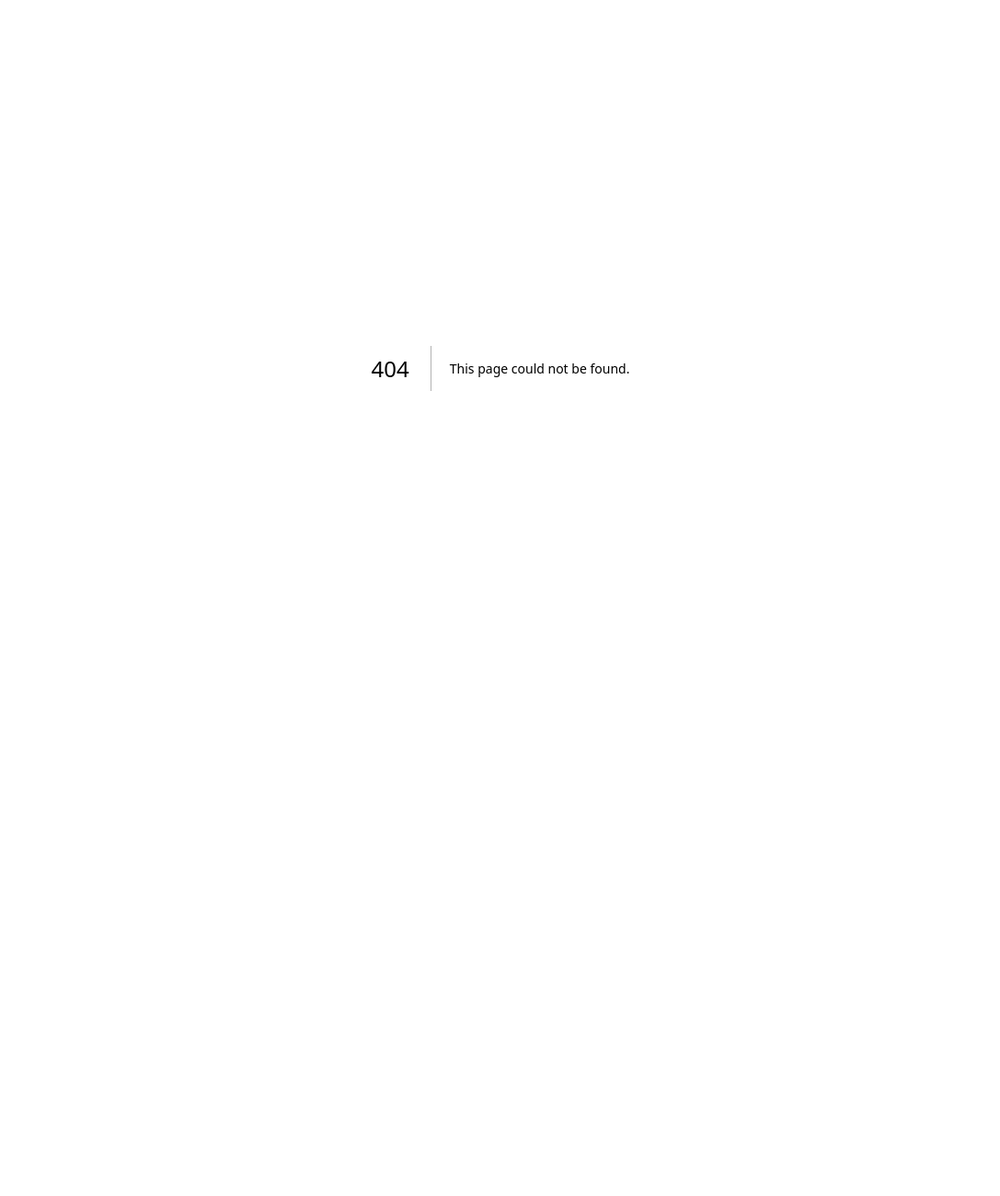
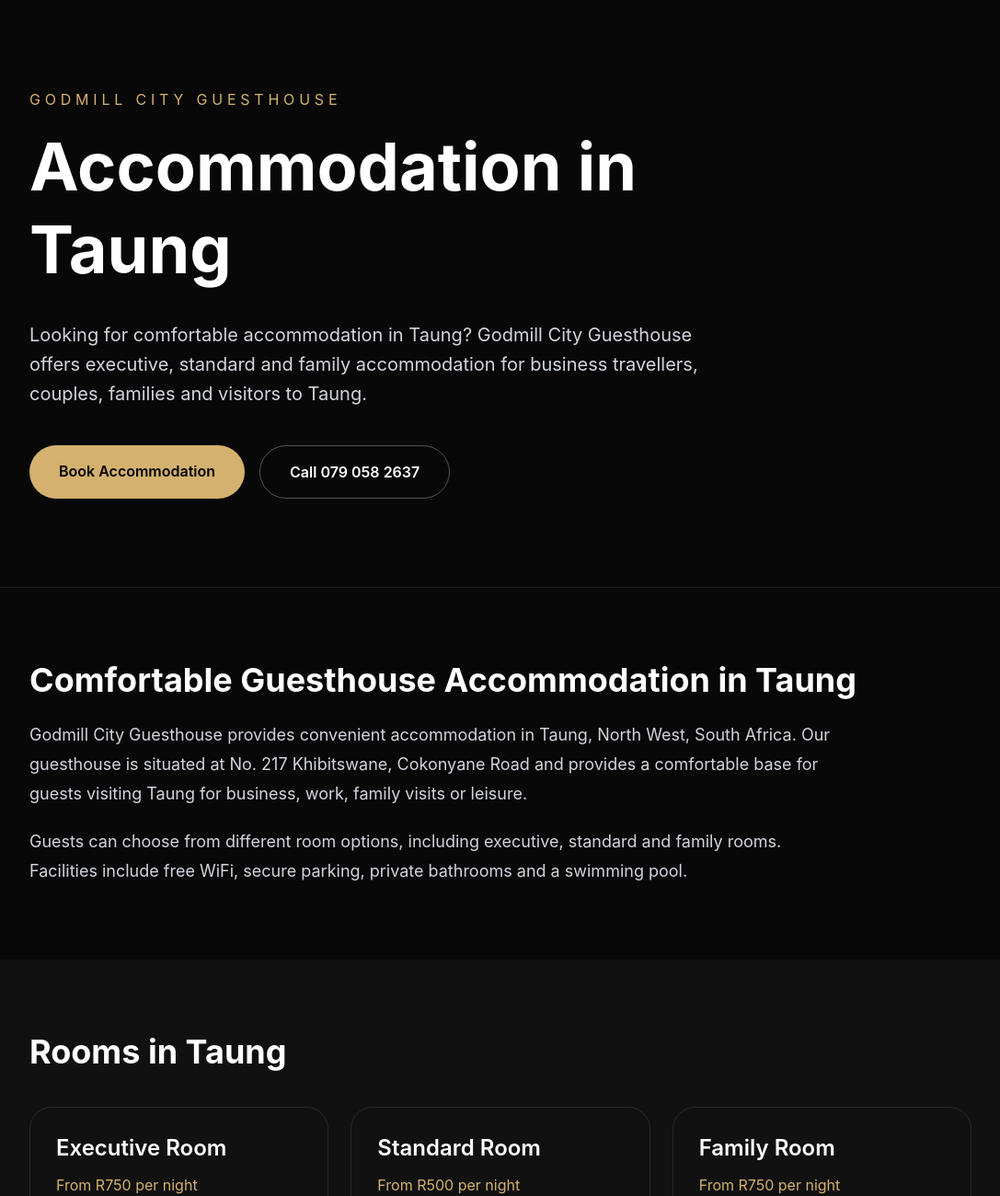
Before and after one commit to Romeogodwins/godmill-platform, a Next.js app: page /accommodation-taung in a window 1280 px wide. Before the commit this address had no page. Shown: the top 1300 px of the page at 92% size, without its empty margins (96-1183 px from the left). Before the commit the page ends 800 px from the top, so only its background shows below. Built offline with nearby package versions, Linux system fonts and the light colour scheme.

Commit message:
feat: add Taung accommodation SEO landing page

```diff
--- /dev/null
+++ b/app/accommodation-taung/page.tsx
@@ -0,0 +1,241 @@
+import type { Metadata } from "next";
+import Link from "next/link";
+
+export const metadata: Metadata = {
+  title: "Accommodation in Taung | Godmill City Guesthouse",
+  description:
+    "Looking for accommodation in Taung? Godmill City Guesthouse offers comfortable executive, standard and family rooms with free WiFi, secure parking and a swimming pool. Book direct.",
+  keywords: [
+    "accommodation in Taung",
+    "Taung accommodation",
+    "guesthouse in Taung",
+    "guest house Taung",
+    "places to stay in Taung",
+    "rooms in Taung",
+    "affordable accommodation Taung",
+    "bed and breakfast Taung",
+    "family accommodation Taung",
+    "Godmill City Guesthouse",
+  ],
+  alternates: {
+    canonical: "https://www.godmillcityguesthouse.com/accommodation-taung",
+  },
+  openGraph: {
+    title: "Accommodation in Taung | Godmill City Guesthouse",
+    description:
+      "Comfortable accommodation in Taung with free WiFi, secure parking, swimming pool and executive, standard and family rooms.",
+    url: "https://www.godmillcityguesthouse.com/accommodation-taung",
+    siteName: "Godmill City Guesthouse",
+    type: "website",
+  },
+};
+
+const faq = [
+  {
+    question: "Where can I find accommodation in Taung?",
+    answer:
+      "Godmill City Guesthouse provides accommodation in Taung at No. 217 Khibitswane, Cokonyane Road, with comfortable rooms for business travellers, couples, families and other visitors.",
+  },
+  {
+    question: "How much is accommodation at Godmill City Guesthouse?",
+    answer:
+      "Room rates start from R500 per night, depending on the room type and facilities selected.",
+  },
+  {
+    question: "Does Godmill City Guesthouse have WiFi?",
+    answer:
+      "Yes. Guests have access to complimentary WiFi during their stay.",
+  },
+  {
+    question: "Is secure parking available?",
+    answer:
+      "Yes. Secure parking is available for guests staying at Godmill City Guesthouse.",
+  },
+  {
+    question: "Does the guesthouse have a swimming pool?",
+    answer:
+      "Yes. Godmill City Guesthouse has a swimming pool available for guests.",
+  },
+  {
+    question: "Can I book accommodation in Taung online?",
+    answer:
+      "Yes. You can use the Godmill City Guesthouse online booking system to select your dates and room requirements.",
+  },
+];
+
+export default function AccommodationTaungPage() {
+  const faqSchema = {
+    "@context": "https://schema.org",
+    "@type": "FAQPage",
+    mainEntity: faq.map((item) => ({
+      "@type": "Question",
+      name: item.question,
+      acceptedAnswer: {
+        "@type": "Answer",
+        text: item.answer,
+      },
+    })),
+  };
+
+  return (
+    <main className="min-h-screen bg-[#080808] text-white">
+      <script
+        type="application/ld+json"
+        dangerouslySetInnerHTML={{ __html: JSON.stringify(faqSchema) }}
+      />
+
+      <section className="border-b border-white/10 px-6 py-24">
+        <div className="mx-auto max-w-5xl">
+          <p className="mb-4 uppercase tracking-[0.3em] text-[#d4b16f]">
+            Godmill City Guesthouse
+          </p>
+
+          <h1 className="max-w-4xl text-5xl font-bold leading-tight md:text-7xl">
+            Accommodation in Taung
+          </h1>
+
+          <p className="mt-8 max-w-3xl text-xl leading-8 text-gray-300">
+            Looking for comfortable accommodation in Taung? Godmill City
+            Guesthouse offers executive, standard and family accommodation for
+            business travellers, couples, families and visitors to Taung.
+          </p>
+
+          <div className="mt-10 flex flex-wrap gap-4">
+            <Link
+              href="/booking"
+              className="rounded-full bg-[#d4b16f] px-8 py-4 font-semibold text-black"
+            >
+              Book Accommodation
+            </Link>
+
+            <a
+              href="tel:+27790582637"
+              className="rounded-full border border-white/30 px-8 py-4 font-semibold"
+            >
+              Call 079 058 2637
+            </a>
+          </div>
+        </div>
+      </section>
+
+      <section className="px-6 py-20">
+        <div className="mx-auto max-w-5xl">
+          <h2 className="text-4xl font-bold">
+            Comfortable Guesthouse Accommodation in Taung
+          </h2>
+
+          <p className="mt-6 max-w-4xl text-lg leading-8 text-gray-300">
+            Godmill City Guesthouse provides convenient accommodation in Taung,
+            North West, South Africa. Our guesthouse is situated at No. 217
+            Khibitswane, Cokonyane Road and provides a comfortable base for
+            guests visiting Taung for business, work, family visits or leisure.
+          </p>
+
+          <p className="mt-5 max-w-4xl text-lg leading-8 text-gray-300">
+            Guests can choose from different room options, including executive,
+            standard and family rooms. Facilities include free WiFi, secure
+            parking, private bathrooms and a swimming pool.
+          </p>
+        </div>
+      </section>
+
+      <section className="bg-[#111] px-6 py-20">
+        <div className="mx-auto max-w-5xl">
+          <h2 className="text-4xl font-bold">Rooms in Taung</h2>
+
+          <div className="mt-10 grid gap-6 md:grid-cols-3">
+            <div className="rounded-3xl border border-white/10 p-7">
+              <h3 className="text-2xl font-semibold">Executive Room</h3>
+              <p className="mt-3 text-[#d4b16f]">From R750 per night</p>
+              <p className="mt-4 leading-7 text-gray-300">
+                Comfortable accommodation with air conditioning, WiFi, private
+                bathroom and Smart TV.
+              </p>
+            </div>
+
+            <div className="rounded-3xl border border-white/10 p-7">
+              <h3 className="text-2xl font-semibold">Standard Room</h3>
+              <p className="mt-3 text-[#d4b16f]">From R500 per night</p>
+              <p className="mt-4 leading-7 text-gray-300">
+                An affordable and comfortable option for travellers looking for
+                accommodation in Taung.
+              </p>
+            </div>
+
+            <div className="rounded-3xl border border-white/10 p-7">
+              <h3 className="text-2xl font-semibold">Family Room</h3>
+              <p className="mt-3 text-[#d4b16f]">From R750 per night</p>
+              <p className="mt-4 leading-7 text-gray-300">
+                Three-sleeper accommodation suitable for families and small
+                groups visiting Taung.
+              </p>
+            </div>
+          </div>
+        </div>
+      </section>
+
+      <section className="px-6 py-20">
+        <div className="mx-auto max-w-5xl">
+          <h2 className="text-4xl font-bold">
+            Why Stay at Godmill City Guesthouse?
+          </h2>
+
+          <div className="mt-10 grid gap-4 text-lg text-gray-300 md:grid-cols-2">
+            <p>✓ Free WiFi</p>
+            <p>✓ Secure guest parking</p>
+            <p>✓ Swimming pool</p>
+            <p>✓ Air-conditioned room options</p>
+            <p>✓ Private bathrooms</p>
+            <p>✓ Family accommodation</p>
+            <p>✓ Online booking</p>
+            <p>✓ Convenient Taung location</p>
+          </div>
+        </div>
+      </section>
+
+      <section className="bg-[#111] px-6 py-20">
+        <div className="mx-auto max-w-5xl">
+          <h2 className="text-4xl font-bold">
+            Frequently Asked Questions About Accommodation in Taung
+          </h2>
+
+          <div className="mt-10 space-y-5">
+            {faq.map((item) => (
+              <div
+                key={item.question}
+                className="rounded-2xl border border-white/10 p-6"
+              >
+                <h3 className="text-xl font-semibold">{item.question}</h3>
+                <p className="mt-3 leading-7 text-gray-300">{item.answer}</p>
+              </div>
+            ))}
+          </div>
+        </div>
+      </section>
+
+      <section className="px-6 py-24 text-center">
+        <div className="mx-auto max-w-4xl">
+          <p className="uppercase tracking-[0.3em] text-[#d4b16f]">
+            Stay in Taung
+          </p>
+
+          <h2 className="mt-4 text-4xl font-bold md:text-5xl">
+            Book Your Stay at Godmill City Guesthouse
+          </h2>
+
+          <p className="mx-auto mt-6 max-w-2xl text-lg text-gray-300">
+            Check availability and book your accommodation directly with
+            Godmill City Guesthouse.
+          </p>
+
+          <Link
+            href="/booking"
+            className="mt-9 inline-block rounded-full bg-[#d4b16f] px-10 py-4 font-semibold text-black"
+          >
+            Check Availability
+          </Link>
+        </div>
+      </section>
+    </main>
+  );
+}
```
